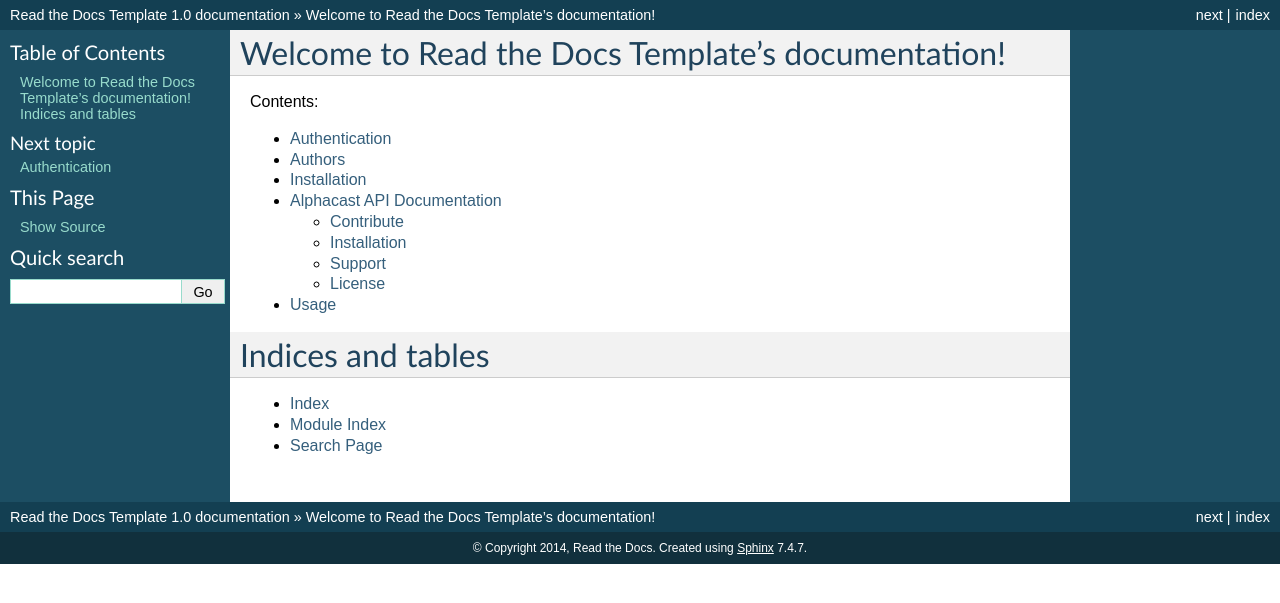
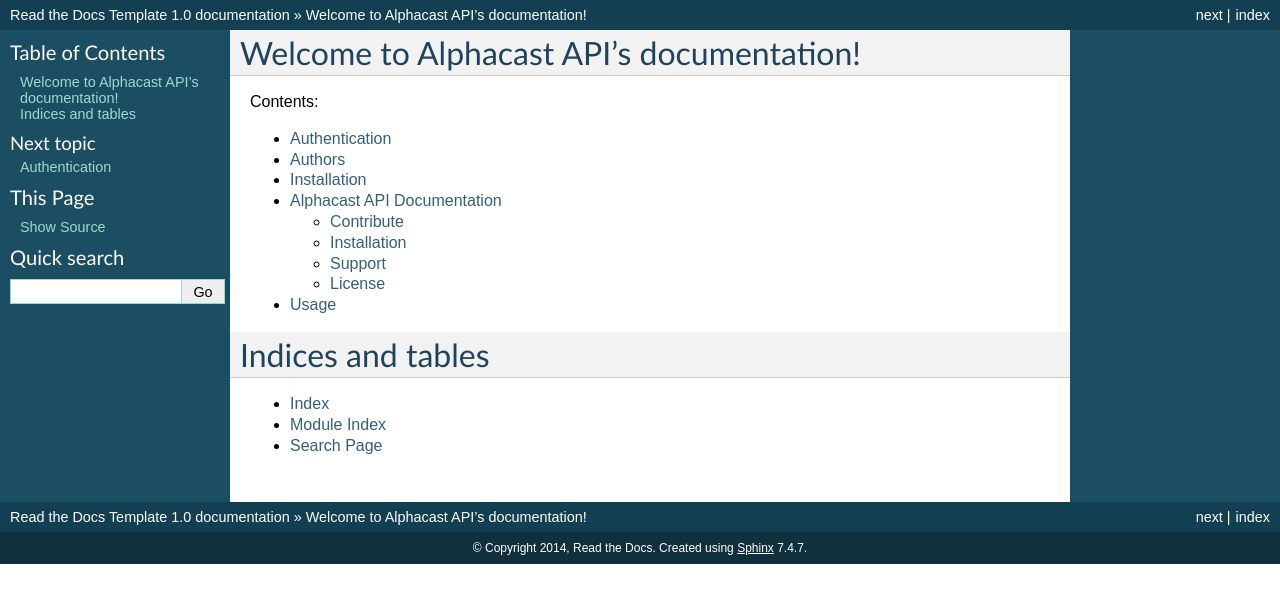
Before and after one commit to alphacastio/api-doc, a Sphinx documentation site: the page built from docs/index.rst, in a window 1280 px wide. Shown: the top 603 px of the page. Built offline with Sphinx 7.4.7, drawn with Linux system fonts in a browser that asks for light colours.

Commit message:
Update index.rst

```diff
--- a/docs/index.rst
+++ b/docs/index.rst
@@ -3,7 +3,7 @@
    You can adapt this file completely to your liking, but it should at least
    contain the root `toctree` directive.
 
-Welcome to Read the Docs Template's documentation!
+Welcome to Alphacast API's documentation!
 ==================================================
 
 Contents:
```
